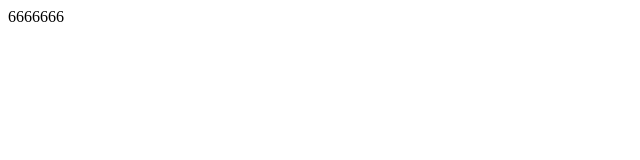
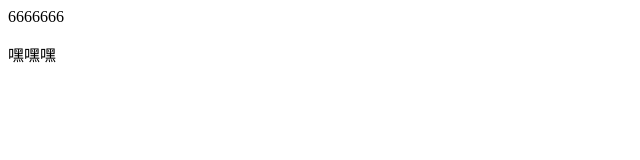
Before and after one commit to leiwenxin817/github1819, a plain HTML site: page haitao/lllllllllll.html in a window 1280 px wide. Shown: the full height of the page, 0-640 px from the left. Drawn offline with Linux system fonts and the light colour scheme.

Commit message:
mllll。html中添加p标签

```diff
--- a/haitao/lllllllllll.html
+++ b/haitao/lllllllllll.html
@@ -6,5 +6,6 @@
 	</head>
 	<body>
 		<div>6666666</div>
+		<p>嘿嘿嘿</p>
 	</body>
 </html>
```
Also changed, not shown: 1 other file.
